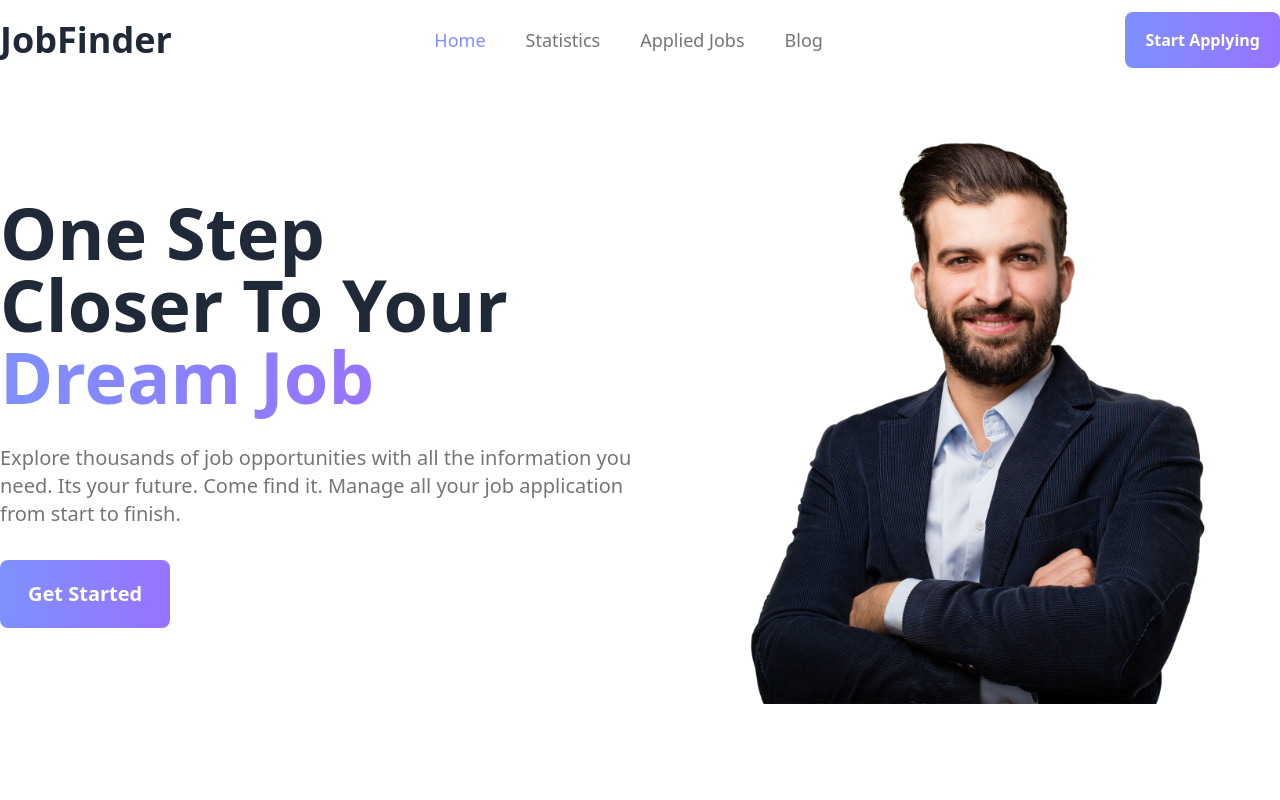
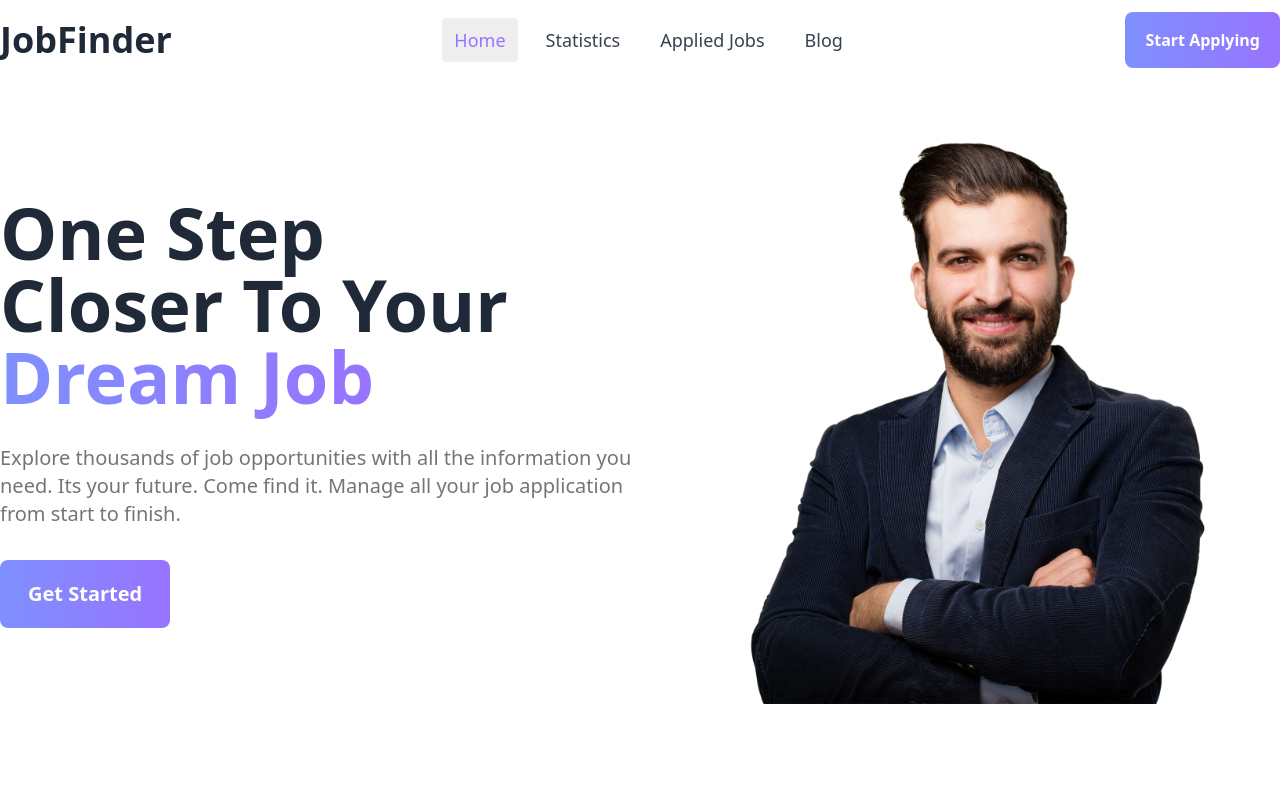
Before and after one commit to dev-nirob1/career-hub-assignment, a React (Vite) app: page / in a window 1280 px wide. Shown: the top 800 px of the page. Built offline with nearby package versions, Linux system fonts and the light colour scheme.

Commit message:
header bug fixed

```diff
--- a/package.json
+++ b/package.json
@@ -10,9 +10,10 @@
     "preview": "vite preview"
   },
   "dependencies": {
-    "@fortawesome/fontawesome-svg-core": "^6.4.0",
+    "@fortawesome/fontawesome-svg-core": "^6.4.2",
     "@fortawesome/free-regular-svg-icons": "^6.4.0",
-    "@fortawesome/free-solid-svg-icons": "^6.4.0",
+    "@fortawesome/free-solid-svg-icons": "^6.4.2",
+    "@fortawesome/react-fontawesome": "^0.2.0",
     "@heroicons/react": "^2.0.17",
     "localforage": "^1.10.0",
     "match-sorter": "^6.3.1",
--- a/src/Components/Header/Header.jsx
+++ b/src/Components/Header/Header.jsx
@@ -1,32 +1,34 @@
 import React, { useState } from 'react';
-import ActiveLink from '../ActiveLink/ActiveLink';
-import { XMarkIcon, Bars3Icon } from '@heroicons/react/24/solid'
-import { Link } from 'react-router-dom';
+import { FontAwesomeIcon } from '@fortawesome/react-fontawesome';
+import { faBars, faTimes } from '@fortawesome/free-solid-svg-icons';
+import { NavLink } from 'react-router-dom';
 
 const Header = () => {
-    const [open, setOpen] = useState(false)
+    const [open, setOpen] = useState(false);
+
+    const handleToggle = () => {
+        setOpen(!open);
+    };
 
     return (
-        <div className=' flex justify-between items-center container mx-auto h-20'>
+        <div className='flex justify-between items-center container mx-auto h-20'>
             <h2 className='text-3xl md:text-4xl font-bold'>JobFinder</h2>
 
-            <div className='order-2 md:hidden' onClick={() => setOpen(!open)}>
-                {
-                    open === true ? <XMarkIcon className='h-6 w-6' />
-                        :
-                        <Bars3Icon className='h-6 w-6' />
-                }
+            <div className='order-2 md:hidden' onClick={handleToggle}>
+                <FontAwesomeIcon icon={open ? faTimes : faBars} className='h-6 w-6 text-gray-500' />
             </div>
 
-            <nav className={`md:block hidden w-3/4 md:w-fit ${open ? 'top-16 right-0' : '-top-96 right-8'}`}>
-                <ActiveLink to="/">Home</ActiveLink>
-                <ActiveLink to="/statistics">Statistics</ActiveLink>
-                <ActiveLink to="/applied-job">Applied Jobs</ActiveLink>
-                <ActiveLink to="/blog">Blog</ActiveLink>
+            <nav className={`md:flex md:items-center font-medium text-lg w-full md:w-auto absolute md:relative top-20 md:top-0 right-0 transition-all duration-300 ease-in-out ${open ? 'bg-gray-200' : ''} ${open ? 'block' : 'hidden'}`}>
+
+                <NavLink to="/" className={`px-3 py-2 rounded block md:inline-block mt-4 md:mt-0 mx-4 md:mx-2 text-gray-700 hover:text-blue-500 ${!open ? 'hover:bg-gray-100' : ''}`}>Home</NavLink>
+                <NavLink to="/statistics" className={`px-3 py-2 rounded block md:inline-block mt-4 md:mt-0 mx-4 md:mx-2 text-gray-700 hover:text-blue-500 ${!open ? 'hover:bg-gray-100' : ''}`}>Statistics</NavLink>
+
+                <NavLink to="/applied-job" className={`px-3 py-2 rounded block md:inline-block mt-4 md:mt-0 mx-4 md:mx-2 text-gray-700 hover:text-blue-500 ${!open ? 'hover:bg-gray-100' : ''}`}>Applied Jobs</NavLink>
+
+                <NavLink to="/blog" className={`px-3 py-2 rounded block md:inline-block mt-4 md:mt-0 mx-4 md:mx-2 text-gray-700 hover:text-blue-500 ${!open ? 'hover:bg-gray-100' : ''}`}>Blog</NavLink>
             </nav>
 
-            <button className='text-base text-[20px] text-white px-4 md:px-5 py-3 md:py-4  bg-gradient-to-r from-[#7E90FE] to-[#9873FF] font-semibold rounded-lg'>Start Applying</button>
-
+            <button className='text-base text-[20px] text-white px-4 md:px-5 py-3 md:py-4 bg-gradient-to-r from-[#7E90FE] to-[#9873FF] font-semibold rounded-lg transition-all duration-300 ease-in-out'>Start Applying</button>
         </div>
     );
 };
--- a/src/index.css
+++ b/src/index.css
@@ -1,3 +1,8 @@
 @tailwind base;
 @tailwind components;
 @tailwind utilities;
+
+.active {
+    color: #9873FF;
+    background-color: rgb(238, 238, 238);
+}
```
Also changed, not shown: 1 other file (tests, documents, lock files or other folders).
